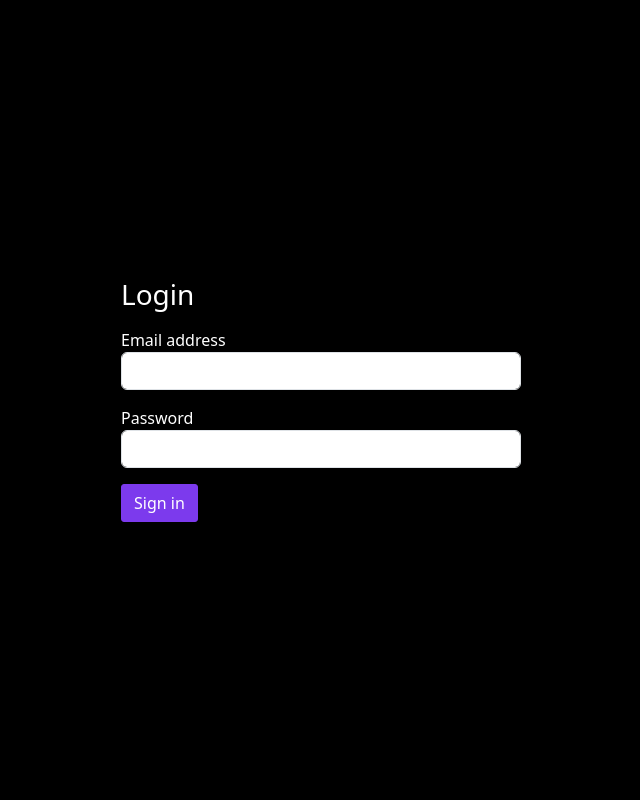
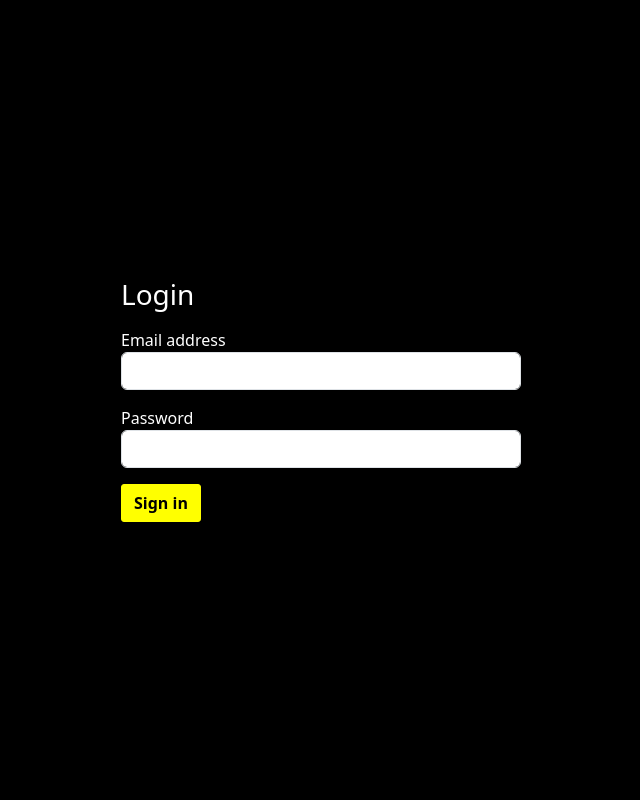
Before and after one commit to joisemp/freedo, a Django app: page /core/login/ in a window 1280 px wide. Shown: the whole page, without its empty margins (319-959 px from the left). Run offline with Django 4.2, Linux system fonts and the light colour scheme; some libraries are stand-ins or nearby versions.

Commit message:
Added seperate stylesheets for login and register page

```diff
--- /dev/null
+++ b/src/static/core/login/style.css
@@ -0,0 +1,26 @@
+.bg-light {
+  background-color: black !important;
+}
+
+form {
+  width: 400px;
+  color: white;
+}
+
+form button {
+  background-color: #ffff00 !important;
+  border-color: #ffff00 !important;
+  border-radius: 3px !important;
+}
+
+.wrap {
+  display: flex;
+  justify-content: center;
+  align-items: center;
+  height: 100vh;
+}
+
+.submit-btn {
+  font-weight: 600;
+  color: #000000;
+}/*# sourceMappingURL=style.css.map */
--- /dev/null
+++ b/src/static/core/login/style.scss
@@ -0,0 +1,22 @@
+.bg-light{
+    background-color: black !important;
+}
+form{
+    width: 400px;
+    color: #ffff;
+}
+form button{
+    background-color: #ffff00 !important;
+    border-color: #ffff00 !important;
+    border-radius: 3px !important;
+}
+.wrap{
+    display: flex;
+    justify-content: center;
+    align-items: center;
+    height: 100vh;
+}
+.submit-btn{
+    font-weight: 600;
+    color: #000000;
+}
--- a/src/static/home_page/style.css
+++ b/src/static/home_page/style.css
@@ -67,7 +67,7 @@
   max-width: 460px;
 }
 #hero .text-wrap .btn-light {
-  background-color: yellow;
+  background-color: #ffff00;
   border-color: #000000;
   border-radius: 0;
   font-size: 18px;
--- a/src/static/home_page/style.scss
+++ b/src/static/home_page/style.scss
@@ -83,7 +83,7 @@
         max-width: 460px;
 
         .btn-light {
-            background-color: yellow;
+            background-color: #ffff00;
             border-color: #000000;
             border-radius: 0;
             font-size: 18px;
--- a/src/templates/core/login.html
+++ b/src/templates/core/login.html
@@ -1,48 +1,19 @@
-<!doctype html>
-<html lang="en">
+{% extends 'base.html' %}
+{% load static %}
 
-<head>
-    <meta charset="utf-8">
-    <meta name="viewport" content="width=device-width, initial-scale=1">
-    <title>Bootstrap demo</title>
-    <link href="https://cdn.jsdelivr.net/npm/bootstrap@5.3.3/dist/css/bootstrap.min.css" rel="stylesheet"
-        integrity="sha384-QWTKZyjpPEjISv5WaRU9OFeRpok6YctnYmDr5pNlyT2bRjXh0JMhjY6hW+ALEwIH" crossorigin="anonymous">
-</head>
-<style>
-    body{
-        background-color: black;
-    }
-    form{
-        width: 400px;
-        color: #ffff;
-    }
-    form button{
-        background-color: #7c3aed !important;
-        border-color: #7c3aed !important;
-        border-radius: 3px !important;
-    }
-    .wrap{
-        display: flex;
-        justify-content: center;
-        align-items: center;
-        height: 100vh;
-    }
-</style>
+{% block style %}
+<link rel="stylesheet" href="{% static 'core/login/style.css' %}">
+{% endblock style %}
 
-<body>
+{% block content %}
 <div class="container">
     <div class="wrap">
         <form method="post">
             {% csrf_token %}
             <h3 class="mb-3">Login</h3>
             {{form.as_p}}
-                <button type="submit" class="btn btn-primary">Sign in</button>
+            <button type="submit" class="btn submit-btn">Sign in</button>
         </form>
     </div>
 </div>
-    <script src="https://cdn.jsdelivr.net/npm/bootstrap@5.3.3/dist/js/bootstrap.bundle.min.js"
-        integrity="sha384-YvpcrYf0tY3lHB60NNkmXc5s9fDVZLESaAA55NDzOxhy9GkcIdslK1eN7N6jIeHz"
-        crossorigin="anonymous"></script>
-</body>
-
-</html>
+{% endblock %}
--- a/src/templates/landing_page.html
+++ b/src/templates/landing_page.html
@@ -26,7 +26,7 @@
                         Experience the elegance and performance of premium cars tailored to elevate your journey.
                     </p>
                     <div>
-                        <a href="#" class="btn btn-light">Reserve your ride today<i class="fa-solid fa-arrow-right ms-2"></i></a>
+                        <a href="{% url 'core:register' %}" class="btn btn-light">Reserve your ride today<i class="fa-solid fa-arrow-right ms-2"></i></a>
                     </div>
                 </div>
             </div>
```
Also changed, not shown: src/static/core/register/style.css (added, +26 -0 lines), src/static/core/register/style.scss (added, +22 -0 lines), src/templates/core/register.html (+8 -37 lines), src/templates/navbar.html (+5 -3 lines). Lines whose indentation alone changed are shown as unchanged.
